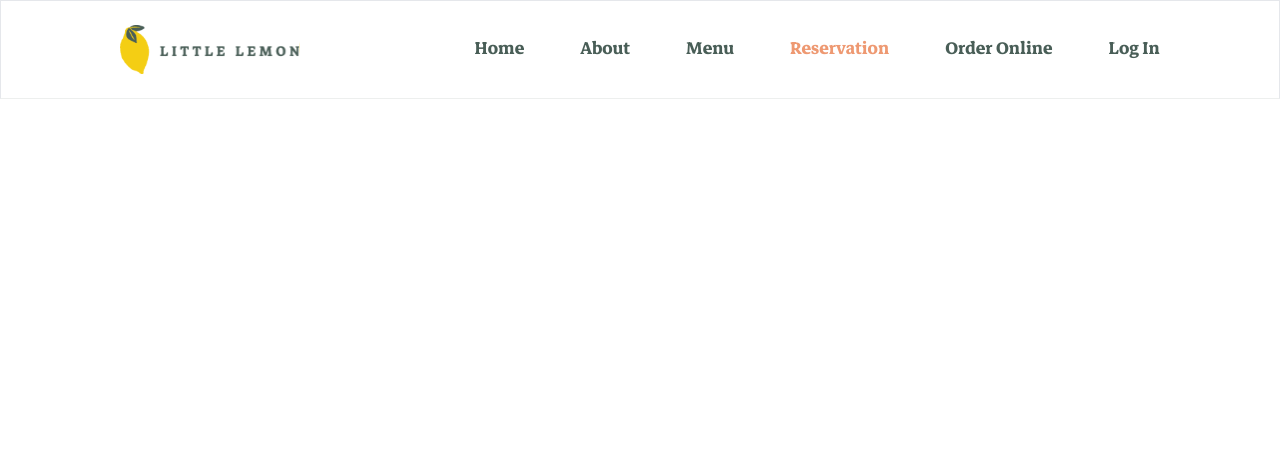
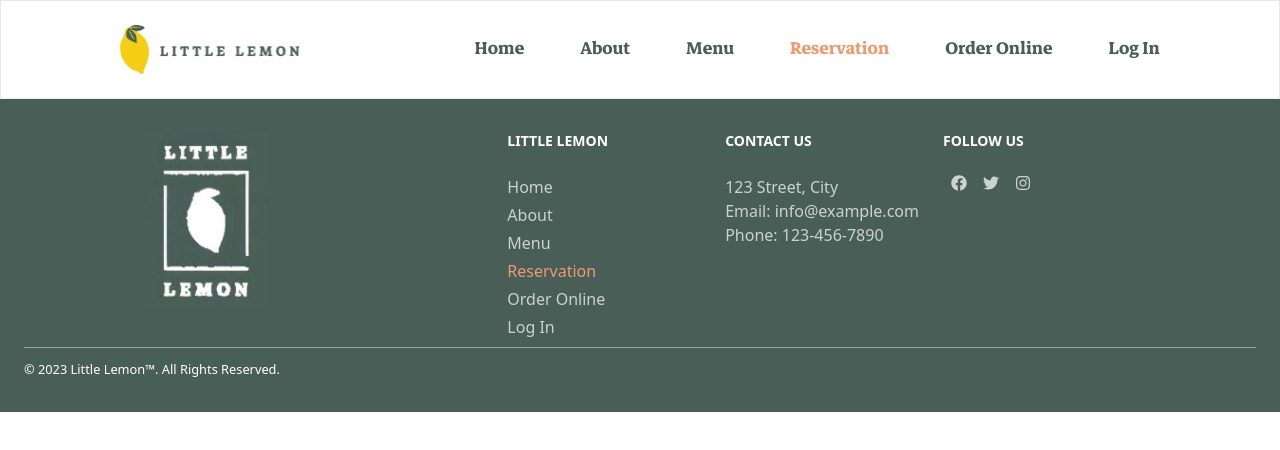
Before and after one commit to Ninnoss/Little-Lemon-Website, a React (Vite) app: page /reservation in a window 1280 px wide. Shown: the top 450 px of the page. Built offline with nearby package versions, Linux system fonts and the light colour scheme.

Commit message:
added footer section

```diff
--- a/src/App.jsx
+++ b/src/App.jsx
@@ -1,6 +1,7 @@
 // import { Route, Routes } from 'react-router-dom';
 import Navbar from './components//Navigation/Navbar';
 import './App.css';
+import Footer from './components/Navigation/Footer';
 // import images from './data/images';
 // import { FaReact } from 'react-icons/fa';
 
@@ -13,6 +14,7 @@ function App() {
         <img src={images.lemonDessert}></img>
         <FaReact size={'5rem'} />
       </div> */}
+      <Footer />
     </>
   );
 }
--- a/src/components/Navigation/Footer.jsx
+++ b/src/components/Navigation/Footer.jsx
@@ -0,0 +1,113 @@
+import { NavLink } from 'react-router-dom';
+import { FaFacebook, FaTwitter, FaInstagram } from 'react-icons/fa';
+import images from '../../data/images';
+
+const Footer = () => {
+  return (
+    <footer className="bg-primaryGreen px-2 ">
+      <div className="mx-auto w-full max-w-screen-xl p-4 py-6 lg:py-8">
+        <div className="md:flex md:justify-around ">
+          <div className="mb-6 md:mb-0">
+            <figure>
+              <img
+                src={images.footerLogo}
+                alt="Little Lemon Footer Logo"
+                className="h-32 md:h-44 w-auto"
+              />
+              <figcaption className="sr-only">Little Lemon Footer Logo</figcaption>
+            </figure>
+          </div>
+
+          <div className="grid grid-cols-2 gap-8 sm:gap-6 sm:grid-cols-3">
+            <div className="text-left">
+              <h4 className="mb-6  text-sm text-white font-semibold uppercase">Little Lemon</h4>
+              <ul className="font-medium text-highlightGrey/80 space-y-1 ">
+                <li>
+                  <NavLink
+                    to="/home"
+                    className=" hover:text-lightOrange">
+                    Home
+                  </NavLink>
+                </li>
+                <li>
+                  <NavLink
+                    to="/about"
+                    className=" hover:text-lightOrange">
+                    About
+                  </NavLink>
+                </li>
+                <li>
+                  <NavLink
+                    to="/menu"
+                    className=" hover:text-lightOrange">
+                    Menu
+                  </NavLink>
+                </li>
+                <li>
+                  <NavLink
+                    to="/reservation"
+                    className=" hover:text-lightOrange">
+                    Reservation
+                  </NavLink>
+                </li>
+                <li>
+                  <NavLink
+                    to="/orderonline"
+                    className=" hover:text-lightOrange">
+                    Order Online
+                  </NavLink>
+                </li>
+                <li>
+                  <NavLink
+                    to="/login"
+                    className=" hover:text-lightOrange">
+                    Log In
+                  </NavLink>
+                </li>
+              </ul>
+            </div>
+
+            <div>
+              <h4 className="mb-6 text-sm font-semibold text-white  uppercase ">Contact Us</h4>
+              <div className="mb-4 sm:mb-0 lg:mb-0">
+                <p className="text-highlightGrey/80">123 Street, City</p>
+                <p className="text-highlightGrey/80">Email: info@example.com</p>
+                <p className="text-highlightGrey/80">Phone: 123-456-7890</p>{' '}
+              </div>
+            </div>
+
+            <div>
+              <h4 className="mb-6 text-sm font-semibold text-white  uppercase">Follow Us</h4>
+              <div>
+                <div className="flex mt-2 text-highlightGrey/80">
+                  <a
+                    href="#"
+                    className=" hover:text-white mx-2"
+                    aria-label="Facebook">
+                    <FaFacebook />
+                  </a>
+                  <a
+                    href="#"
+                    className=" hover:text-white mx-2"
+                    aria-label="Twitter">
+                    <FaTwitter />
+                  </a>
+                  <a
+                    href="#"
+                    className=" hover:text-white mx-2"
+                    aria-label="Instagram">
+                    <FaInstagram />
+                  </a>
+                </div>
+              </div>
+            </div>
+          </div>
+        </div>
+        <hr className="my-2 border-gray-200/50 sm:mx-auto" />
+        <small className="text-white">© 2023 Little Lemon™. All Rights Reserved.</small>
+      </div>
+    </footer>
+  );
+};
+
+export default Footer;
--- a/src/components/Navigation/Navbar.jsx
+++ b/src/components/Navigation/Navbar.jsx
@@ -12,11 +12,14 @@ const Navbar = () => {
         <NavLink
           to={'/home'}
           end>
-          <img
-            className="xl:w-[180px]"
-            src={images.littleLemonLogo}
-            alt="Litte Lemon Logo"
-          />
+          <figure>
+            <img
+              className="xl:w-[180px]"
+              src={images.littleLemonLogo}
+              alt="Litte Lemon Logo"
+            />
+            <figcaption className="sr-only">Little Lemon Footer Logo</figcaption>
+          </figure>
         </NavLink>
       </div>
 
--- a/src/data/images.js
+++ b/src/data/images.js
@@ -5,6 +5,7 @@ import marioAdrianB from '../assets/Imgs/Mario and Adrian b.jpg';
 import restauranFood from '../assets/Imgs/restauranfood.jpg';
 import restaurant from '../assets/Imgs/restaurant.jpg';
 import littleLemonLogo from '../assets/Imgs/Logo.svg';
+import footerLogo from '../assets/Imgs/Footer-Logo-White.webp';
 
 export default {
   greekSalad,
@@ -14,4 +15,5 @@ export default {
   restauranFood,
   restaurant,
   littleLemonLogo,
+  footerLogo,
 };
```
Also changed, not shown: src/assets/Imgs/Footer-Logo-White.webp (added).
